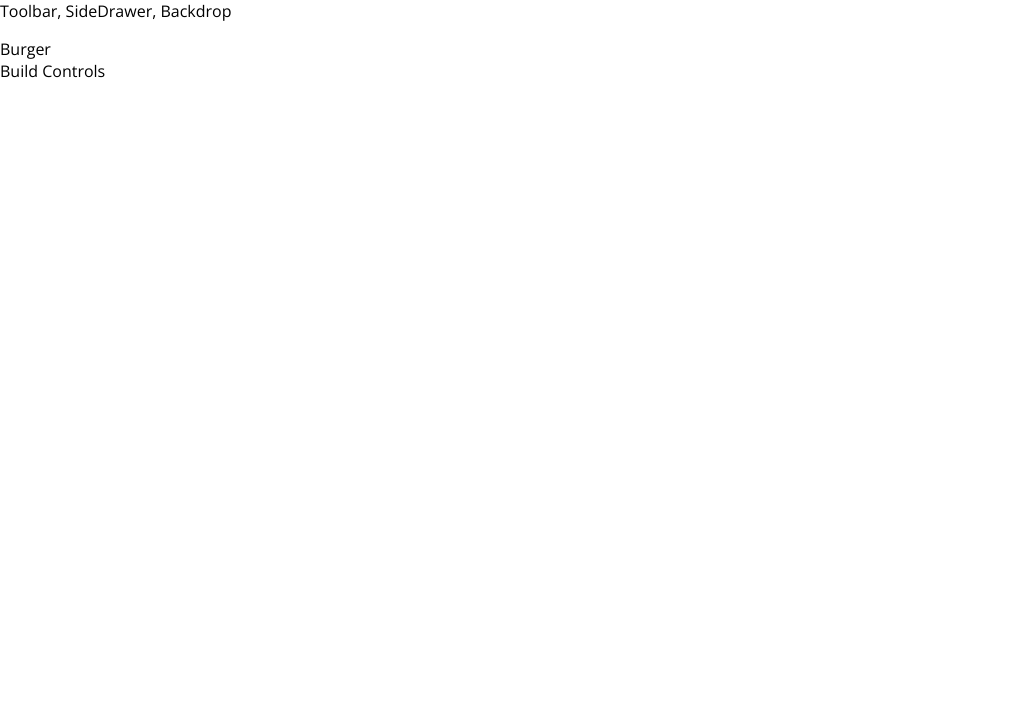
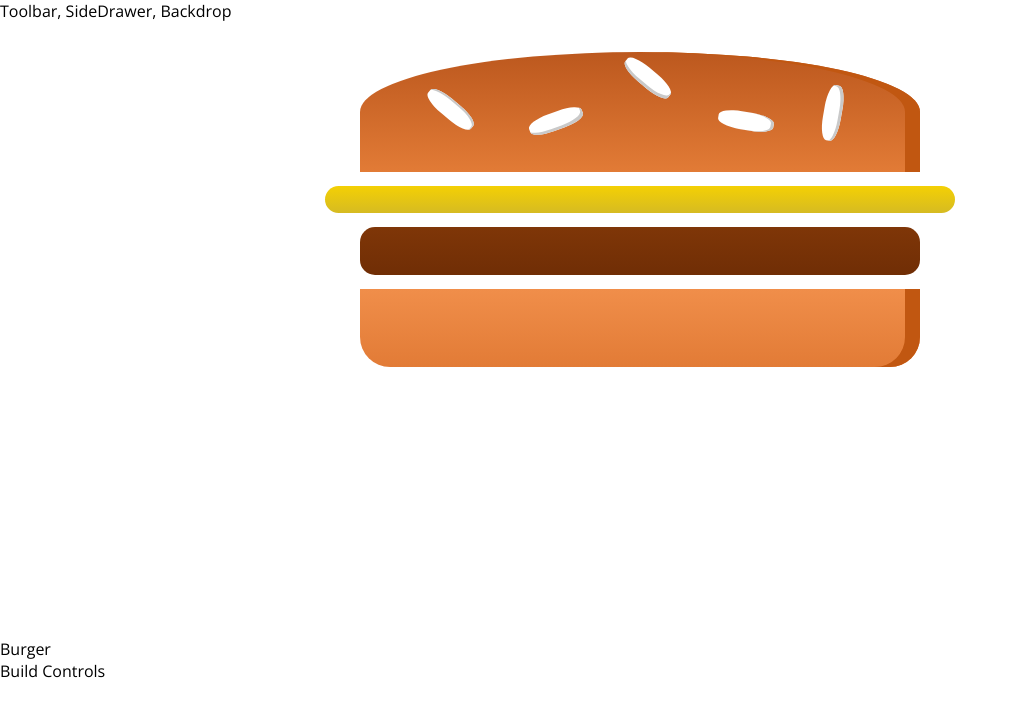
Before and after one commit to ArberGjonaj/burger-project, a React (Create React App) app: page / in a window 1280 px wide. Shown: the top 716 px of the page, without its empty margins (0-1018 px from the left). Built offline with nearby package versions, Linux system fonts and the light colour scheme.

Commit message:
Starting the Burger Component

```diff
--- a/package.json
+++ b/package.json
@@ -6,6 +6,7 @@
     "@testing-library/jest-dom": "^5.11.10",
     "@testing-library/react": "^11.2.5",
     "@testing-library/user-event": "^12.8.3",
+    "prop-types": "^15.7.2",
     "react": "^17.0.2",
     "react-dom": "^17.0.2",
     "react-scripts": "4.0.3",
--- a/src/App.js
+++ b/src/App.js
@@ -1,10 +1,12 @@
 import React from "react";
 import Layout from './components/Layout/Layout';
 import BurgerBuilder from "./containers/BurgerBuilder/BurgerBuilder";
+import Burger from "./components/Burger/Burger";
 class App extends React.Component {
   render() {
     return <div className="App">
       <Layout>
+        <Burger/>
         <BurgerBuilder/>
       </Layout>
     </div>;
--- a/src/components/Burger/Burger.js
+++ b/src/components/Burger/Burger.js
@@ -0,0 +1,15 @@
+import BurgerIngredient from "./BurgerIngredient/BurgerIngredient"
+
+import classes from './Burger.module.css'
+const burger = (props) => {
+    return(
+        <div className={classes.Burger}>
+            <BurgerIngredient type="bread-top" />
+            <BurgerIngredient type="cheese" />
+            <BurgerIngredient type="meat" />
+            <BurgerIngredient type="bread-bottom" />
+        </div>
+    );
+}
+
+export default burger;
--- /dev/null
+++ b/src/components/Burger/Burger.module.css
@@ -0,0 +1,30 @@
+.Burger {
+    width: 100%;
+    margin: auto;
+    height: 250px;
+    overflow: scroll;
+    text-align: center;
+    font-weight:bold;
+    font-size:1.2rem;
+}
+
+@media (min-width:500px) and (min-height:401px){
+    .Burger {
+        width: 450px;;
+        height: 400px;
+    }
+}
+
+@media (min-width:500px) and (min-height:400px){
+    .Burger {
+        width: 350px;;
+        height: 300px;
+    }
+}
+
+@media (min-width:1000px) and (min-height:700px){
+    .Burger {
+        width: 700px;;
+        height: 600px;
+    }
+}
--- a/src/components/Burger/BurgerIngredient/BurgerIngredient.js
+++ b/src/components/Burger/BurgerIngredient/BurgerIngredient.js
@@ -1,5 +1,7 @@
-import classes from "*.module.css";
+
 import React from "react";
+import PropTypes from 'prop-types';
+import classes from "./BurgerIngredient.module.css";
 const burgerIngredient = (props) => {
   let ingredient = null;
   switch (props.type) {
@@ -32,4 +34,9 @@ const burgerIngredient = (props) => {
   return ingredient;
 };
 
+burgerIngredient.PropTypes = {
+    type:PropTypes.string.isRequired
+}
+
+
 export default burgerIngredient;
```
Also changed, not shown: 1 other file (tests, documents, lock files or other folders).
